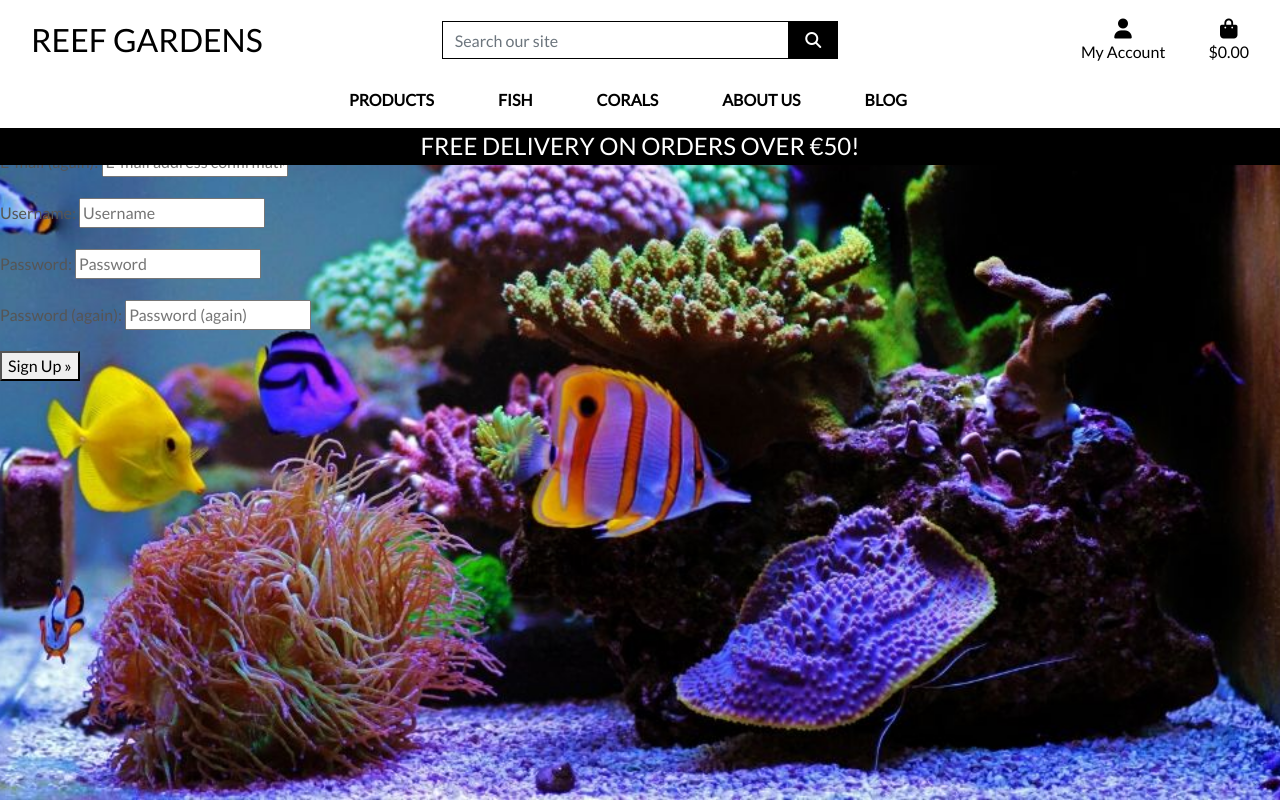
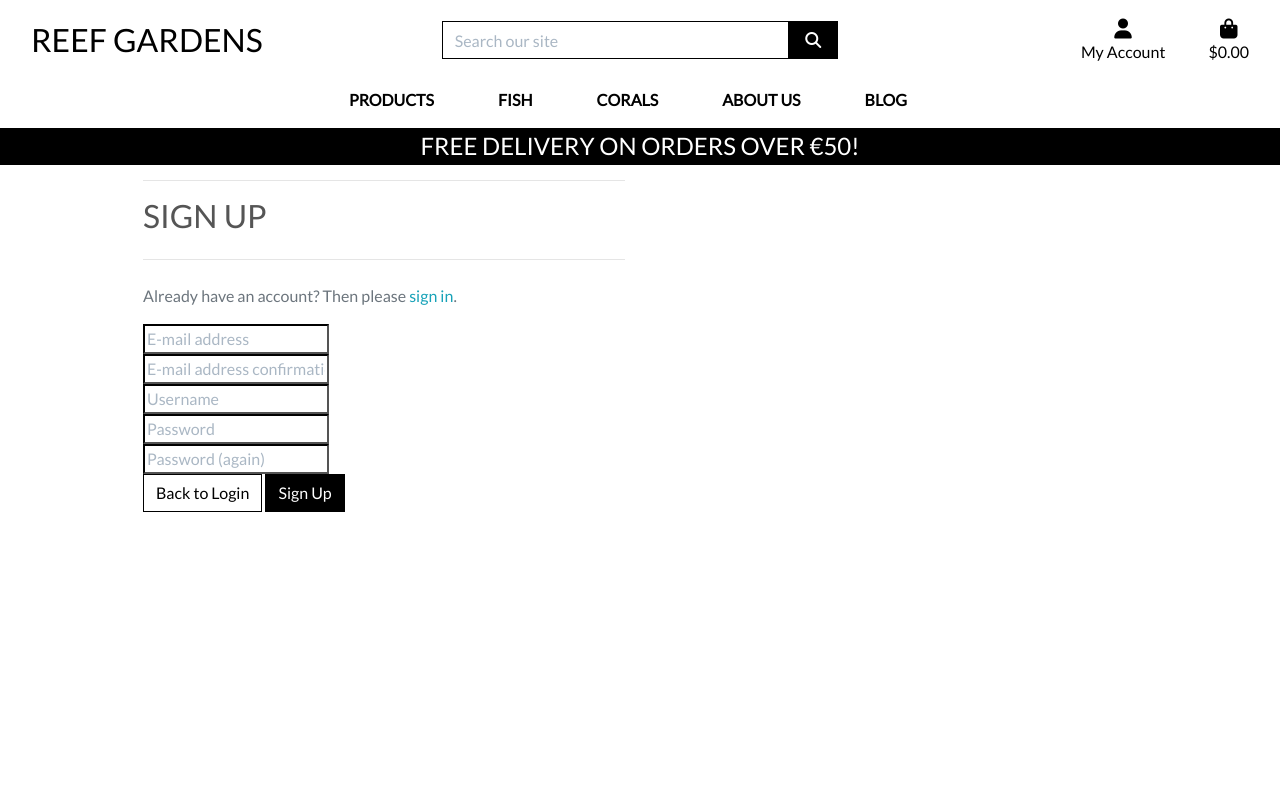
Before and after one commit to Damhan91/Reef-Gardens, a Django app: page /accounts/signup/ in a window 1280 px wide. Run offline with Django 3.2, Linux system fonts and the light colour scheme; some libraries are stand-ins or nearby versions.

Commit message:
updated the user profile in views and profile.html, also updated the allauth templates to login, logout base.html, account inactive and signup

```diff
--- a/profiles/templates/profiles/profile.html
+++ b/profiles/templates/profiles/profile.html
@@ -23,4 +23,5 @@
                 <hr>
             </div>
         </div>
+        {{ profile }}
 {% endblock %}
--- a/static/css/base.css
+++ b/static/css/base.css
@@ -70,7 +70,7 @@ body {
 }
 
 .bg-black {
-    background: #000 !important
+    background: #000 !important;
 }
 
 .overlay {
@@ -83,8 +83,13 @@ body {
 	z-index: -1;
 }
 
-.btt-button{
-    height:42px;
+a.category-badge > span.badge:hover {
+    background: #212529 !important;
+    color: #fff !important;
+}
+
+.btt-button {
+    height: 42px;
     width: 42px;
     position: fixed;
     bottom: 10px;
@@ -95,6 +100,10 @@ body {
 .update-link,
 .remove-item {
     cursor: pointer;
+}
+
+input[name='q']::placeholder {
+    color: #aab7c4;
 }
 
 /* ------------------------------- bootstrap toasts */
@@ -165,14 +174,68 @@ body {
     overflow-y: auto;
 }
 
+/* Allauth form formatting */
+
+.allauth-form-inner-content p {
+    margin-top: 1.5rem; /* mt-4 */
+    color: #6c757d; /* text-secondary */
+}
+
+.allauth-form-inner-content input {
+    border-color: #000;
+    border-radius: 0;
+}
+
+.allauth-form-inner-content label:not([for='id_remember']) {
+    display: none;
+}
+
+.allauth-form-inner-content input::placeholder {
+    color: #aab7c4;
+}
+
+.allauth-form-inner-content button,
+.allauth-form-inner-content input[type='submit'] {
+	/* btn */
+	display: inline-block;
+    font-weight: 400;
+    color: #fff;
+    text-align: center;
+    vertical-align: middle;
+    -webkit-user-select: none;
+    -moz-user-select: none;
+    -ms-user-select: none;
+    user-select: none;
+    background-color: #000;
+    border: 1px solid #000;
+    padding: .375rem .75rem;
+    font-size: 1rem;
+    line-height: 1.5;
+    border-radius: 0;
+
+    /* standard bootstrap btn transitions */
+    transition: color .15s ease-in-out,background-color .15s ease-in-out,border-color .15s ease-in-out,box-shadow .15s ease-in-out;
+}
+
+.allauth-form-inner-content button:hover,
+.allauth-form-inner-content input[type='submit']:hover {
+	color: #fff;
+    background-color: #222;
+    border-color: #222;
+}
+
+.allauth-form-inner-content a {
+	color: #17a2b8; /* text-info */
+}
+
 /* -------------------------------- Media Queries */
 
 /* Slightly larger container on xl screens */
 @media (min-width: 1200px) {
-  .container {
-    max-width: 80%;
+    .container {
+      max-width: 80%;
+    }
   }
-}
 
 /* fixed top navbar only on medium and up */
 @media (min-width: 992px) {
@@ -189,6 +252,7 @@ body {
     }
 }
 
+/* pad the top a bit when navbar is collapsed on mobile */
 @media (max-width: 991px) {
     .header-container {
         padding-top: 116px;
--- a/templates/allauth/account/account_inactive.html
+++ b/templates/allauth/account/account_inactive.html
@@ -4,8 +4,10 @@
 
 {% block head_title %}{% trans "Account Inactive" %}{% endblock %}
 
-{% block content %}
-<h1>{% trans "Account Inactive" %}</h1>
+{% block inner_content %}
+<hr>
+<h2 class="logo-font mb-4">{% trans "Account Inactive" %}</h2>
+<hr>
 
 <p>{% trans "This account is inactive." %}</p>
 {% endblock %}
--- a/templates/allauth/account/base.html
+++ b/templates/allauth/account/base.html
@@ -1 +1,15 @@
 {% extends "base.html" %}
+
+{% block content %}
+    <div class="container header-container">
+        <div class="overlay"></div>
+        <div class="row">
+            <div class="col-12 col-md-6">
+                <div class="allauth-form-inner-content">
+                    {% block inner_content %}
+                    {% endblock %}
+                </div>
+            </div>
+        </div>
+    </div>
+{% endblock %}
--- a/templates/allauth/account/email_confirm.html
+++ b/templates/allauth/account/email_confirm.html
@@ -6,8 +6,10 @@
 {% block head_title %}{% trans "Confirm E-mail Address" %}{% endblock %}
 
 
-{% block content %}
-<h1>{% trans "Confirm E-mail Address" %}</h1>
+{% block inner_content %}
+<hr>
+<h2 class="logo-font mb-4">{% trans "Confirm E-mail Address" %}</h2>
+<hr>
 
 {% if confirmation %}
 
--- a/templates/allauth/account/signup.html
+++ b/templates/allauth/account/signup.html
@@ -4,18 +4,21 @@
 
 {% block head_title %}{% trans "Signup" %}{% endblock %}
 
-{% block content %}
-<h1>{% trans "Sign Up" %}</h1>
+{% block inner_content %}
+<hr>
+<h2 class="logo-font mb-4">{% trans "Sign Up" %}</h2>
+<hr>
 
 <p>{% blocktrans %}Already have an account? Then please <a href="{{ login_url }}">sign in</a>.{% endblocktrans %}</p>
 
 <form class="signup" id="signup_form" method="post" action="{% url 'account_signup' %}">
   {% csrf_token %}
-  {{ form.as_p }}
+  {{ form|crispy }}
   {% if redirect_field_value %}
   <input type="hidden" name="{{ redirect_field_name }}" value="{{ redirect_field_value }}" />
   {% endif %}
-  <button type="submit">{% trans "Sign Up" %} &raquo;</button>
+  <a class="btn btn-outline-black rounded-0" href="{% url 'account_login' %}">Back to Login</a>
+  <button type="submit">{% trans "Sign Up" %}</button>
 </form>
 
 {% endblock %}
--- a/templates/base.html
+++ b/templates/base.html
@@ -72,7 +72,7 @@
                                 {% if request.user.is_superuser %}
                                     <a href="" class="dropdown-item">Product Management</a>
                                 {% endif %}
-                                <a href="" class="dropdown-item">My Profile</a>
+                                <a href="{% url 'profile' %}" class="dropdown-item">My Profile</a>
                                 <a href="{% url 'account_logout' %}" class="dropdown-item">Logout</a>
                             {% else %}
                                 <a href="{% url 'account_signup' %}" class="dropdown-item">Register</a>
```
Also changed, not shown: profiles/views.py (+7 -2 lines), templates/allauth/account/login.html (+9 -4 lines), db.sqlite3.
